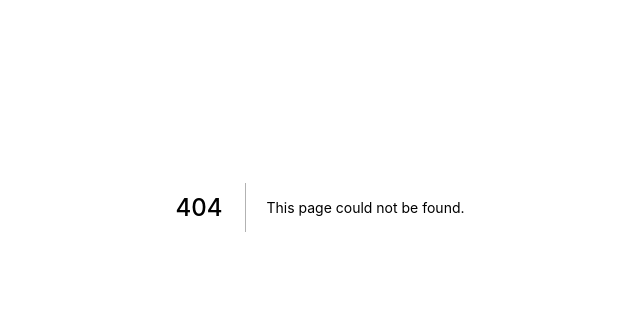
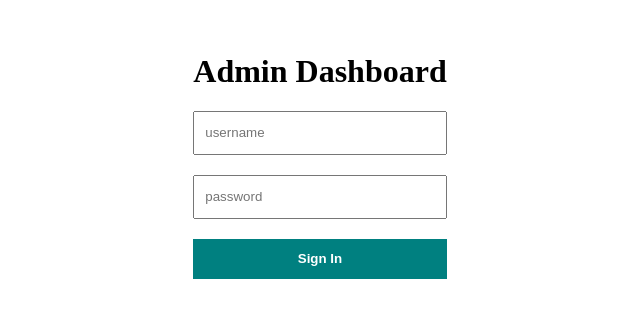
Before and after one commit to kuicpet/pizza_shop, a Next.js app: page /admin/login in a window 1280 px wide. Before the commit this address had no page. Shown: the part 193-510 px from the top of the page, without its empty margins (320-960 px from the left). Built offline with nearby package versions, Linux system fonts and the light colour scheme.

Commit message:
ft--admin

```diff
--- /dev/null
+++ b/pages/admin/login.jsx
@@ -0,0 +1,48 @@
+import axios from 'axios'
+import { useRouter } from 'next/router'
+import { useState } from 'react'
+import styles from '../../styles/Login.module.css'
+
+const Login = () => {
+  const [username, setUsername] = useState(null)
+  const [password, setPassword] = useState(null)
+  const [error, setError] = useState(false)
+  const router = useRouter()
+  const handleClick = async () => {
+    try {
+      await axios.post('http://localhost:3000/api/login', {
+        username,
+        password,
+      })
+      router.push('/admin')
+    } catch (error) {
+      console.log(error)
+      setError(true)
+    }
+  }
+  return (
+    <div className={styles.container}>
+      <div className={styles.wrapper}>
+        <h1 className={styles.title}>Admin Dashboard</h1>
+        <input
+          placeholder='username'
+          type='text'
+          className={styles.input}
+          onChange={(e) => setUsername(e.target.value)}
+        />
+        <input
+          placeholder='password'
+          type='password'
+          className={styles.input}
+          onChange={(e) => setPassword(e.target.value)}
+        />
+        <button className={styles.button} onClick={handleClick}>
+          Sign In
+        </button>
+        {error && <span className={styles.error}>Wrong Credentials|</span>}
+      </div>
+    </div>
+  )
+}
+
+export default Login
--- a/pages/api/login.js
+++ b/pages/api/login.js
@@ -4,10 +4,10 @@ const handler = (req, res) => {
   if (req.method === 'POST') {
     const { username, password } = req.body
     if (
-      username === process.env.USERNAME &&
-      password === process.env.PASSWORD
+      username === process.env.ADMIN_USERNAME &&
+      password === process.env.ADMIN_PASSWORD
     ) {
-      res.setHeaders(
+      res.setHeader(
         'Set-Cookie',
         cookie.serialize('token', process.env.TOKEN, {
           maxAge: 60 * 60,
@@ -15,10 +15,10 @@ const handler = (req, res) => {
           path: '/'
         })
       )
+      res.status(200).json("successful")
+    } else {
+      res.status(400).json("Wrong Credentials")
     }
-    res.status(200).json("successful")
-  } else {
-      res.status(400).json("Wrong credetials")
   }
 }
 
--- /dev/null
+++ b/styles/Login.module.css
@@ -0,0 +1,28 @@
+.container {
+  height: calc(100vh - 100px);
+  display: flex;
+  align-items: center;
+  justify-content: center;
+}
+.wrapper {
+  display: flex;
+  flex-direction: column;
+}
+.input {
+  height: 40px;
+  margin-bottom: 20px;
+  padding: 0 10px;
+}
+.button {
+  height: 40px;
+  margin-bottom: 20px;
+  border: none;
+  background-color: teal;
+  color: white;
+  font-weight: 600;
+  cursor: pointer;
+}
+.error {
+  font-size: 13px;
+  color: red;
+}
```
Also changed, not shown: components/Add.jsx (added, +9 -0 lines), components/AddButton.jsx (added, +11 -0 lines), pages/admin/index.jsx (+10 -1 lines), pages/index.js (+16 -4 lines), styles/Add.module.css (added).
